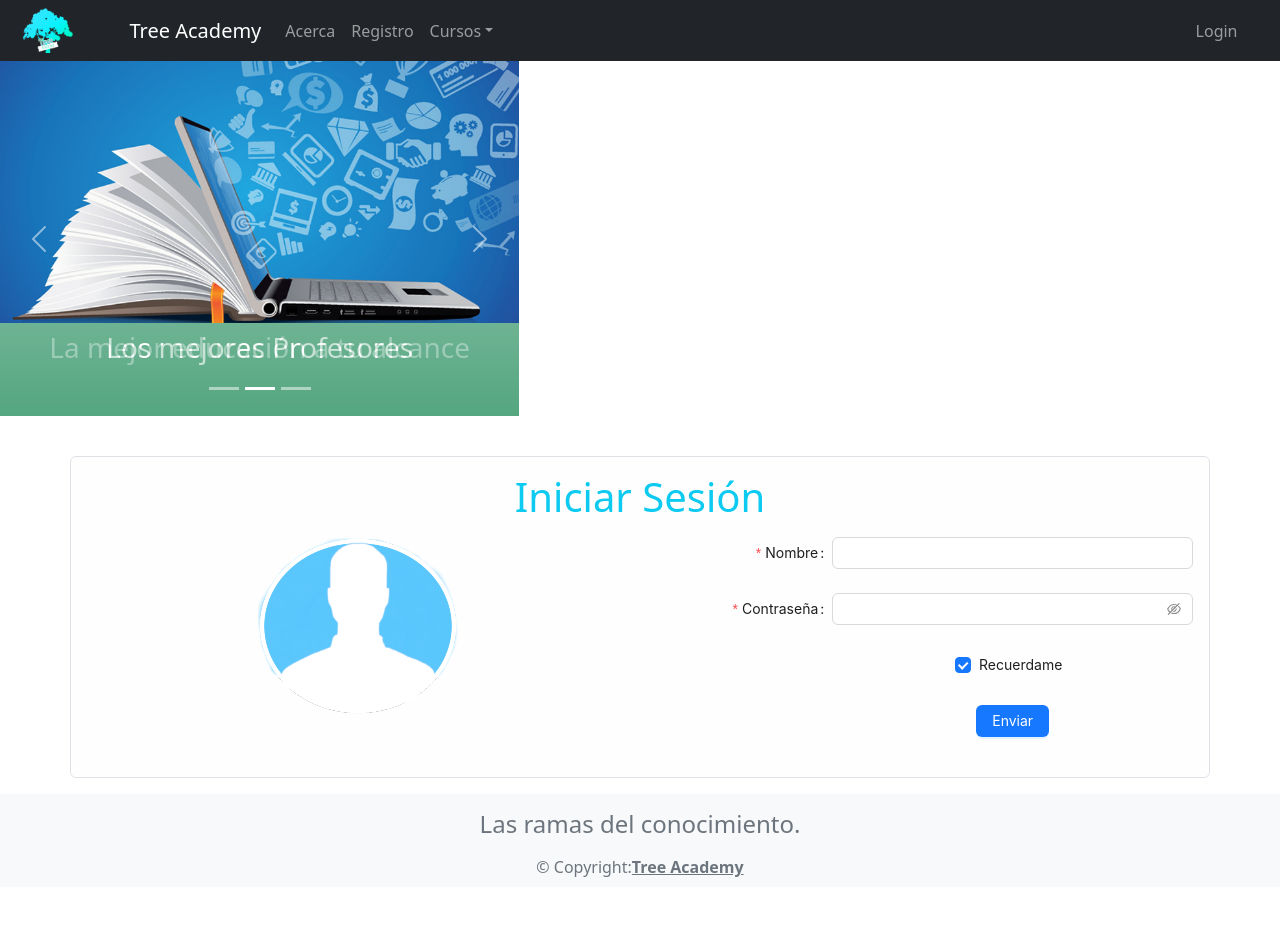
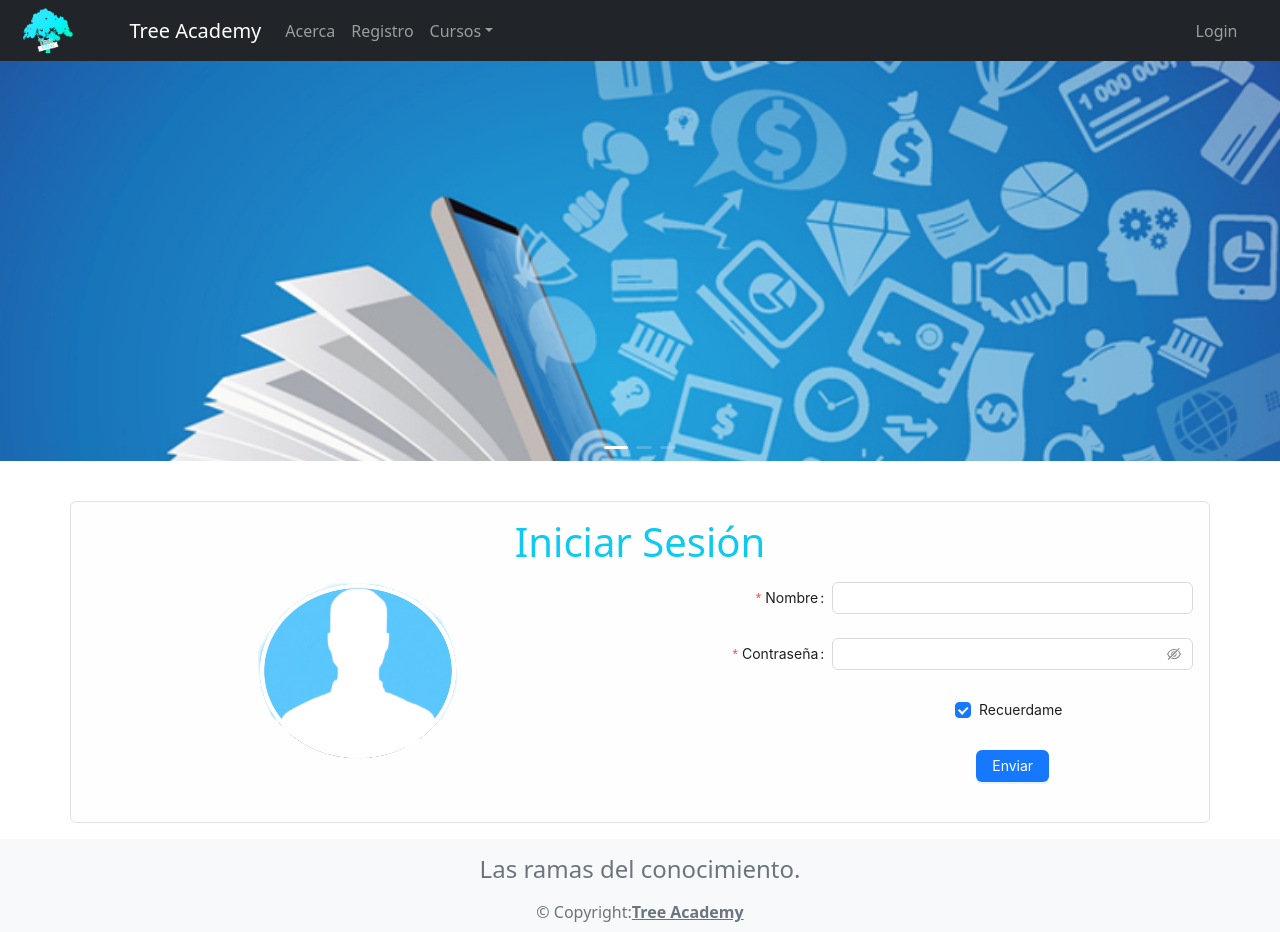
Before and after one commit to YSantanas/treeAcademy, a React (Create React App) app: page /login in a window 1280 px wide. Before the commit the page ends 887 px from the top, so only its background shows below. Built offline with nearby package versions, Linux system fonts and the light colour scheme.

Commit message:
fix: agrega componentes de Antd

```diff
--- a/package.json
+++ b/package.json
@@ -6,7 +6,7 @@
     "@testing-library/jest-dom": "^5.16.5",
     "@testing-library/react": "^13.4.0",
     "@testing-library/user-event": "^13.5.0",
-    "antd": "^5.1.0",
+    "antd": "^5.1.1",
     "better-react-carousel": "^1.1.1",
     "bootstrap": "^5.2.3",
     "react": "^18.2.0",
--- a/src/App.js
+++ b/src/App.js
@@ -1,44 +1,33 @@
-import React, { useState } from 'react';
 import 'antd/dist/reset.css';
 
+import { BrowserRouter as Router, Routes, Route } from 'react-router-dom';
 
-import {
-  BrowserRouter as Router,
-  Routes,
-  Route
-} from "react-router-dom";
+import RBNavbar from './components/Navbar';
+import Footer from './components/Footer';
+import Header from './components/Header';
+import Comienzo from './components/Comienzo';
 
-
-import Navbar from "./components/Navbar";
-import Footer from "./components/Footer";
-import Header from "./components/Header";
-import Comienzo from "./components/Comienzo";
-
-import Registro from "./paginas/Registro";
-import Cursos from "./paginas/Cursos";
-import Inicio from "./paginas/Inicio";
-import Login from "./paginas/Login";
+import Registro from './paginas/Registro';
+import Cursos from './paginas/Cursos';
+import Inicio from './paginas/Inicio';
+import Login from './paginas/Login';
 
 function App() {
   return (
     <Router>
-      <Navbar />
+      <RBNavbar />
       <Header />
 
-
       <Routes>
-        <Route path="/registro" element={<Registro />}  />
-        <Route path="/catalogo"   element={<Cursos />}  />
-        <Route path="/acerca"   element={<Inicio />}  />
-        <Route path="/"   element={<Comienzo />}  />
-        <Route path="/login"   element={<Login />}  />
+        <Route path="/registro" element={<Registro />} />
+        <Route path="/catalogo" element={<Cursos />} />
+        <Route path="/acerca" element={<Inicio />} />
+        <Route path="/" element={<Comienzo />} />
+        <Route path="/login" element={<Login />} />
       </Routes>
-
 
       <Footer />
     </Router>
-
-
   );
 }
 
--- /dev/null
+++ b/src/components/Carousel.js
@@ -0,0 +1,35 @@
+import { Carousel as AntCarousel } from 'antd';
+import Galeria1 from '../assets/carrusel/galeria1.png';
+import Galeria2 from '../assets/carrusel/galeria2.png';
+import Galeria3 from '../assets/carrusel/galeria3.png';
+
+const contentStyle = {
+  margin: 0,
+  height: '400px',
+  width: '100%',
+};
+
+const imageStyle = {
+  width: '100%',
+  height: 'auto',
+};
+
+const images = [Galeria1, Galeria2, Galeria3];
+
+export const Carousel = () => {
+  const onChange = (currentSlide) => {
+    console.log(currentSlide);
+  };
+
+  return (
+    <AntCarousel afterChange={onChange}>
+      {images.map((image) => (
+        <div key={image}>
+          <div style={contentStyle}>
+            <img src={image} alt="Galeria 1" style={imageStyle} />
+          </div>
+        </div>
+      ))}
+    </AntCarousel>
+  );
+};
--- a/src/components/Footer.js
+++ b/src/components/Footer.js
@@ -1,6 +1,4 @@
-import React from "react";
-
-function Footer() {
+const Footer = () => {
   return (
     <div class="d-flex justify-content-center gap-5 pb-6 bg-light">
       <footer className="text-center text-lg-start bg-light text-muted">
@@ -9,13 +7,13 @@ function Footer() {
         </div>
         <div className="text-center p-2">
           © Copyright:
-          <a className="text-reset fw-bold" title="/">
+          <a className="text-reset fw-bold" title="/" href="#!">
             Tree Academy
           </a>
         </div>
       </footer>
     </div>
   );
-}
+};
 
 export default Footer;
--- a/src/components/Header.js
+++ b/src/components/Header.js
@@ -1,71 +1,7 @@
-import React from 'react';
-
-import Carousel from 'react-bootstrap/Carousel';
-
-
-import Galeria1 from '../assets/carrusel/galeria1.png';
-import Galeria2 from '../assets/carrusel/galeria2.png';
-import Galeria3 from '../assets/carrusel/galeria3.png';
-
-import Col from "react-bootstrap/Col";
-
-import Row from "react-bootstrap/Row";
-
+import { Carousel } from './Carousel';
 
 const Header = () => {
-  return (
-    <div
-     expand="lg"
+  return <Carousel />;
+};
 
-  >
-    <Row >
-      <Col md={5}>
-
-    <Carousel fade>
-      <Carousel.Item>
-        <img
-          className="d-block w-100 h-auto"
-          src={Galeria1}
-          alt="First slide"
-        />
-        <Carousel.Caption class="d-none d-md-block text-center text-white  bg-success bg-gradient pt-2 pb-1 opacity-50" >
-          <h3>La mejor educación a tu alcance</h3>
-          <p>  .</p>
-        </Carousel.Caption>
-      </Carousel.Item>
-      <Carousel.Item>
-        <img
-          className="d-block w-100 h-auto"
-          src={Galeria1}
-          alt="Second slide"
-        />
-
-        <Carousel.Caption class="d-none d-md-block text-center text-white bg-success bg-gradient pt-2 pb-1 opacity-50">
-          <h3>Los mejores Profesores</h3>
-          <p>  .</p>
-        </Carousel.Caption>
-      </Carousel.Item>
-      <Carousel.Item>
-        <img
-          className="d-block w-100 h-auto"
-          src={Galeria1}
-          alt="Third slide"
-        />
-
-        <Carousel.Caption class="d-none d-md-block text-center text-white bg-success bg-gradient pt-2 pb-1 opacity-50">
-          <h3>Encuentra tu carrera</h3>
-          <p>  .</p>
-        </Carousel.Caption>
-      </Carousel.Item>
-    </Carousel>
-
-
-    </Col>
-    </Row>
-    </div>
-
-
-  );
-}
-
-export default Header
+export default Header;
--- a/src/components/Navbar.js
+++ b/src/components/Navbar.js
@@ -1,44 +1,39 @@
-import React from "react";
 import 'bootstrap/dist/css/bootstrap.min.css';
-import Container from 'react-bootstrap/Container';
-import Nav from 'react-bootstrap/Nav';
-import Navbar from 'react-bootstrap/Navbar';
-import NavDropdown from 'react-bootstrap/NavDropdown';
+
+import {
+  Container,
+  Navbar as RBNavbar,
+  Nav,
+  NavDropdown,
+} from 'react-bootstrap';
 import Arbol from '../assets/logoArbol.png';
 
-
-
-const navbar = () => {
+const Navbar = () => {
   return (
-    <Navbar collapseOnSelect expand="lg" bg="dark" variant="dark">
+    <RBNavbar collapseOnSelect expand="lg" bg="dark" variant="dark">
       <img src={Arbol} alt="" width="50" height="45" class="mx-auto"></img>
 
       <Container>
-        <Navbar.Brand href="/">Tree Academy</Navbar.Brand>
-        <Navbar.Toggle aria-controls="responsive-navbar-nav" />
-        <Navbar.Collapse id="responsive-navbar-nav">
+        <RBNavbar.Brand href="/">Tree Academy</RBNavbar.Brand>
+        <RBNavbar.Toggle aria-controls="responsive-navbar-nav" />
+        <RBNavbar.Collapse id="responsive-navbar-nav">
           <Nav className="me-auto">
             <Nav.Link href="/acerca">Acerca</Nav.Link>
             <Nav.Link href="/registro">Registro</Nav.Link>
             <NavDropdown title="Cursos" id="collasible-nav-dropdown">
               <NavDropdown.Item href="/catalogo">Catologo</NavDropdown.Item>
-              <NavDropdown.Item href="#action/3.2">
-                curso 2
-              </NavDropdown.Item>
+              <NavDropdown.Item href="#action/3.2">curso 2</NavDropdown.Item>
               <NavDropdown.Item href="#action/3.3">curso 3</NavDropdown.Item>
               <NavDropdown.Divider />
-              <NavDropdown.Item href="#action/3.4">
-              curso 4
-              </NavDropdown.Item>
+              <NavDropdown.Item href="#action/3.4">curso 4</NavDropdown.Item>
             </NavDropdown>
           </Nav>
           <Nav>
             <Nav.Link href="/login">Login</Nav.Link>
-
           </Nav>
-        </Navbar.Collapse>
+        </RBNavbar.Collapse>
       </Container>
-    </Navbar>
+    </RBNavbar>
   );
-}
-export default navbar;
+};
+export default Navbar;
```
Also changed, not shown: src/paginas/Inicio.js (+9 -24 lines), src/paginas/Registro.js (+8 -10 lines), 2 other files (tests, documents, lock files or other folders).
